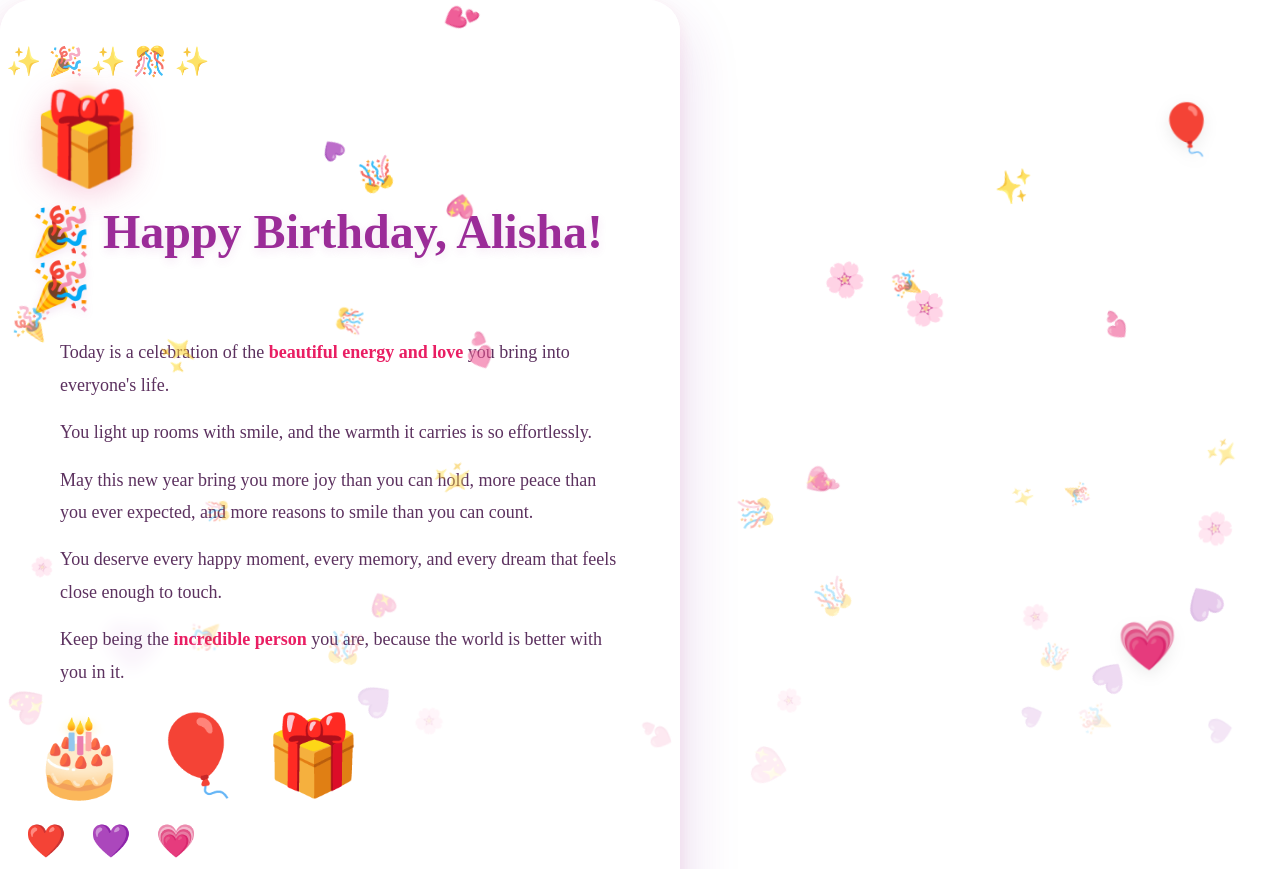
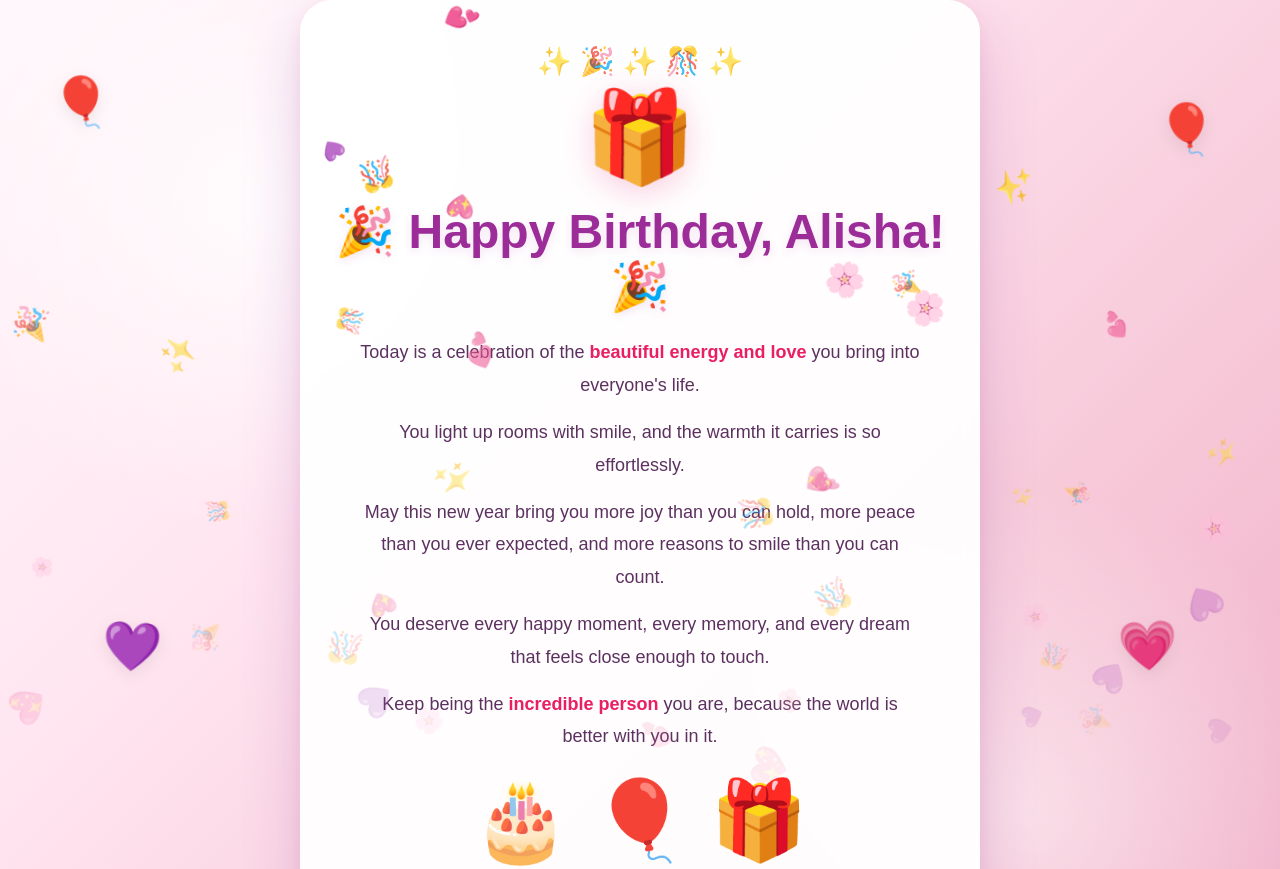
Before and after one commit to princejun45/Surprise, a plain HTML site: page Page2.html in a window 1280 px wide. Shown: the top 869 px of the page. Drawn offline with Linux system fonts and the light colour scheme.

Commit message:
Update Page2.html

```diff
--- a/Page2.html
+++ b/Page2.html
@@ -15,18 +15,6 @@
         }
 
         body {
-       body {
-    background-image:
-        linear-gradient(rgba(0,0,0,0.25), rgba(0,0,0,0.25)),
-        url("girl.jpeg");
-
-    background-size: contain;
-    background-position: center;
-    background-repeat: no-repeat;
-    background-attachment: fixed;
-
-    background-color: #ffc0cb;
-
             font-family: Arial, Helvetica, sans-serif;
             min-height: 100vh;
             display: flex;
@@ -35,8 +23,16 @@
             text-align: center;
             overflow-x: hidden;
             position: relative;
-    color: #4a145f;
-}
+
+            background:
+                radial-gradient(circle at 20% 20%, rgba(255,255,255,0.8), transparent 25%),
+                radial-gradient(circle at 80% 80%, rgba(255,255,255,0.5), transparent 25%),
+                linear-gradient(
+                    135deg,
+                    #fff7fb 0%,
+                    #ffe5f0 35%,
+                    #f7c9d9 68%,
+                    #efabc5 100%
                 );
 
             color: #4a145f;
@@ -420,7 +416,7 @@
 
     <audio id="birthdayMusic" loop>
         <source
-            src="50 Cent - In Da Club.mp3"
+            src="50 Cent - In Da Club (Official Music Video) [5qm8PH4xAss]"
             type="audio/mpeg">
 
         Your browser does not support audio.
```
Lines whose indentation alone changed are shown as unchanged.
